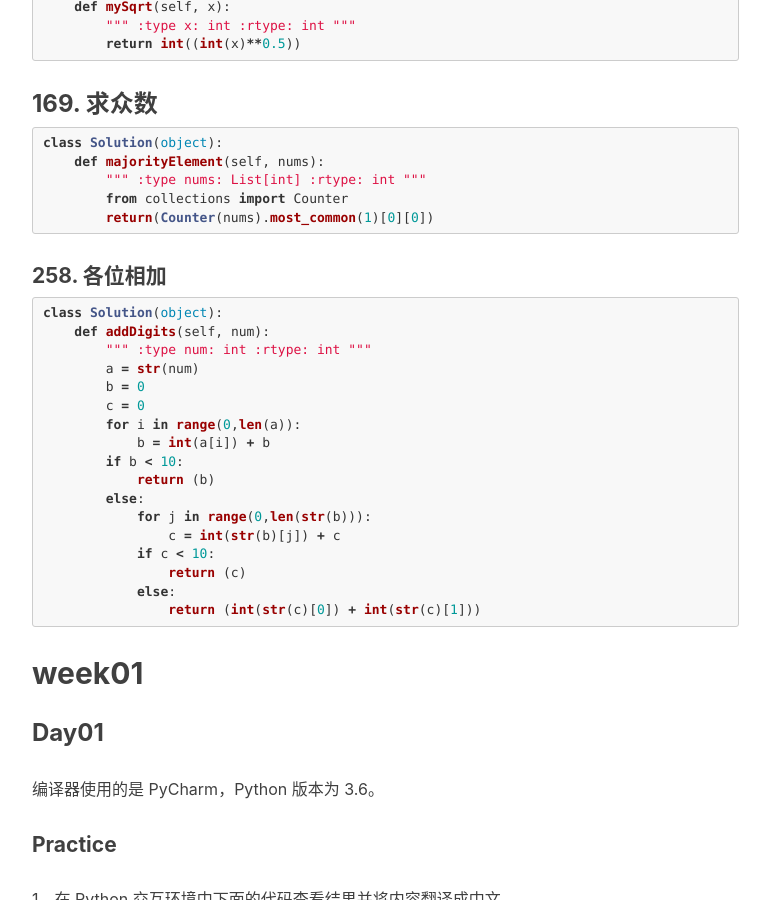
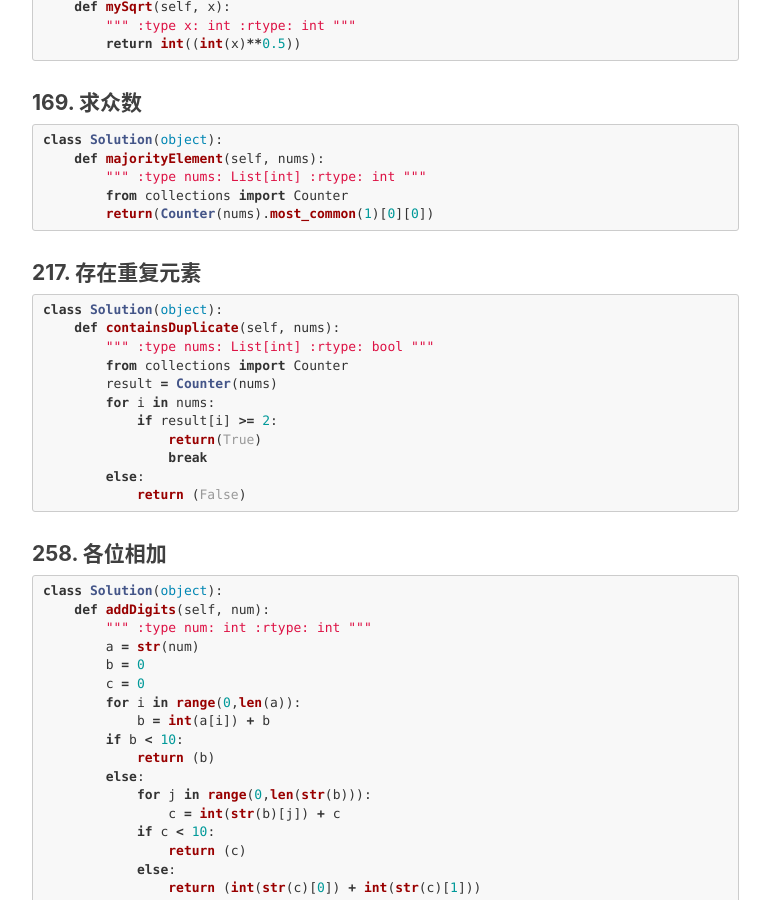
Before and after one commit to zapp926/blog, a Jekyll site: the page built from _posts/2019-03-03-Python.md, in a window 1280 px wide and 900 px high, scrolled down 2507 px. Shown: the whole window, without its empty margins (233-1003 px from the left). Built offline with Jekyll 4.4.1, drawn with Linux system fonts in a browser that asks for light colours; nearby versions of some CDN libraries; comment, search, counter and statistics services are not loaded.

Commit message:
Update 2019-03-03-Python.md

````diff
--- a/_posts/2019-03-03-Python.md
+++ b/_posts/2019-03-03-Python.md
@@ -149,7 +149,7 @@ class Solution(object):
 ```
 
 
-### 169. 求众数
+#### 169. 求众数
 
 ```python
 class Solution(object):
@@ -160,6 +160,25 @@ class Solution(object):
         """
         from collections import Counter
         return(Counter(nums).most_common(1)[0][0])
+```
+
+#### 217. 存在重复元素
+
+```python
+class Solution(object):
+    def containsDuplicate(self, nums):
+        """
+        :type nums: List[int]
+        :rtype: bool
+        """
+        from collections import Counter
+        result = Counter(nums)
+        for i in nums:
+            if result[i] >= 2:
+                return(True)
+                break
+        else:
+            return (False)
 ```
 
 #### 258. 各位相加
````
